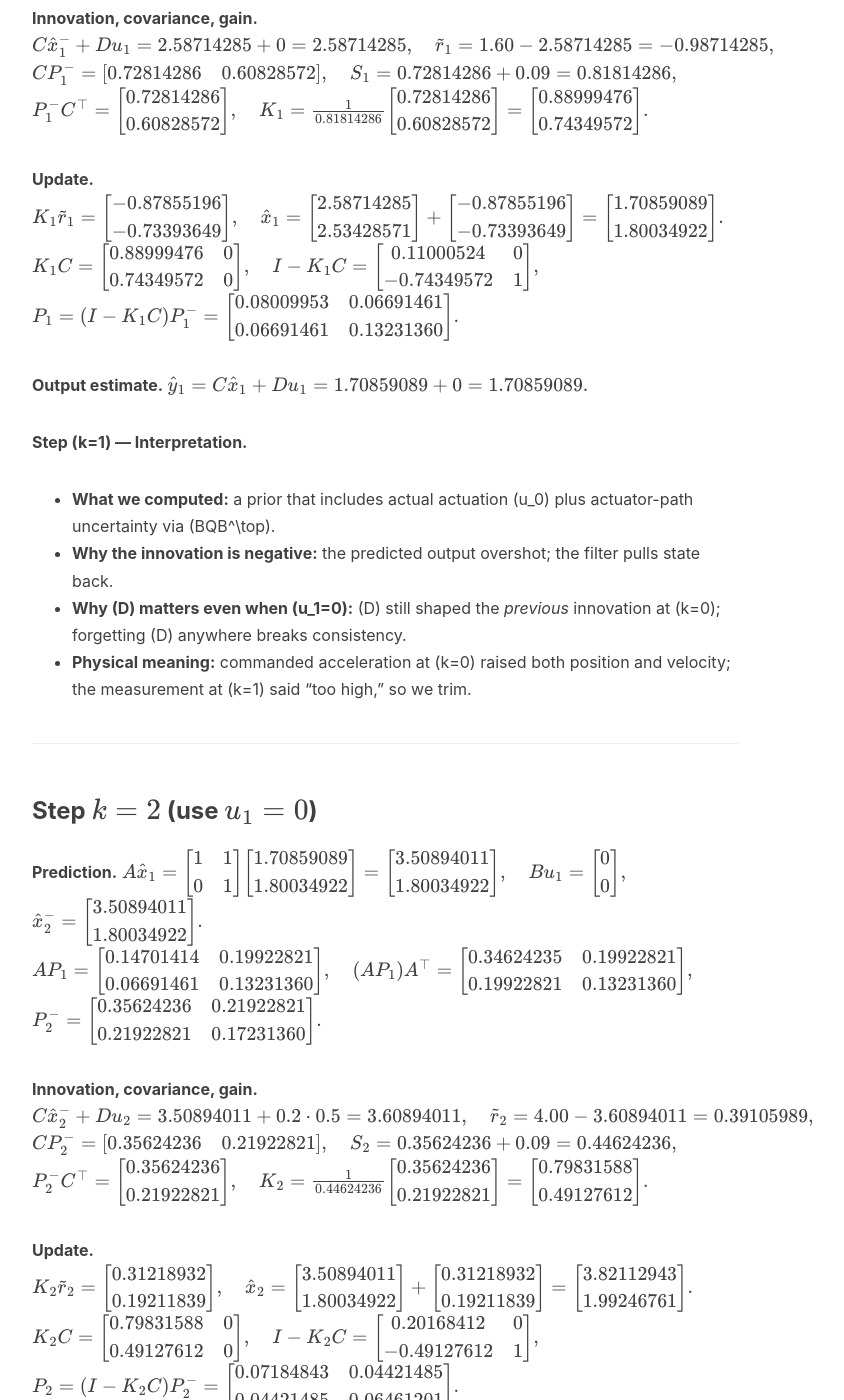
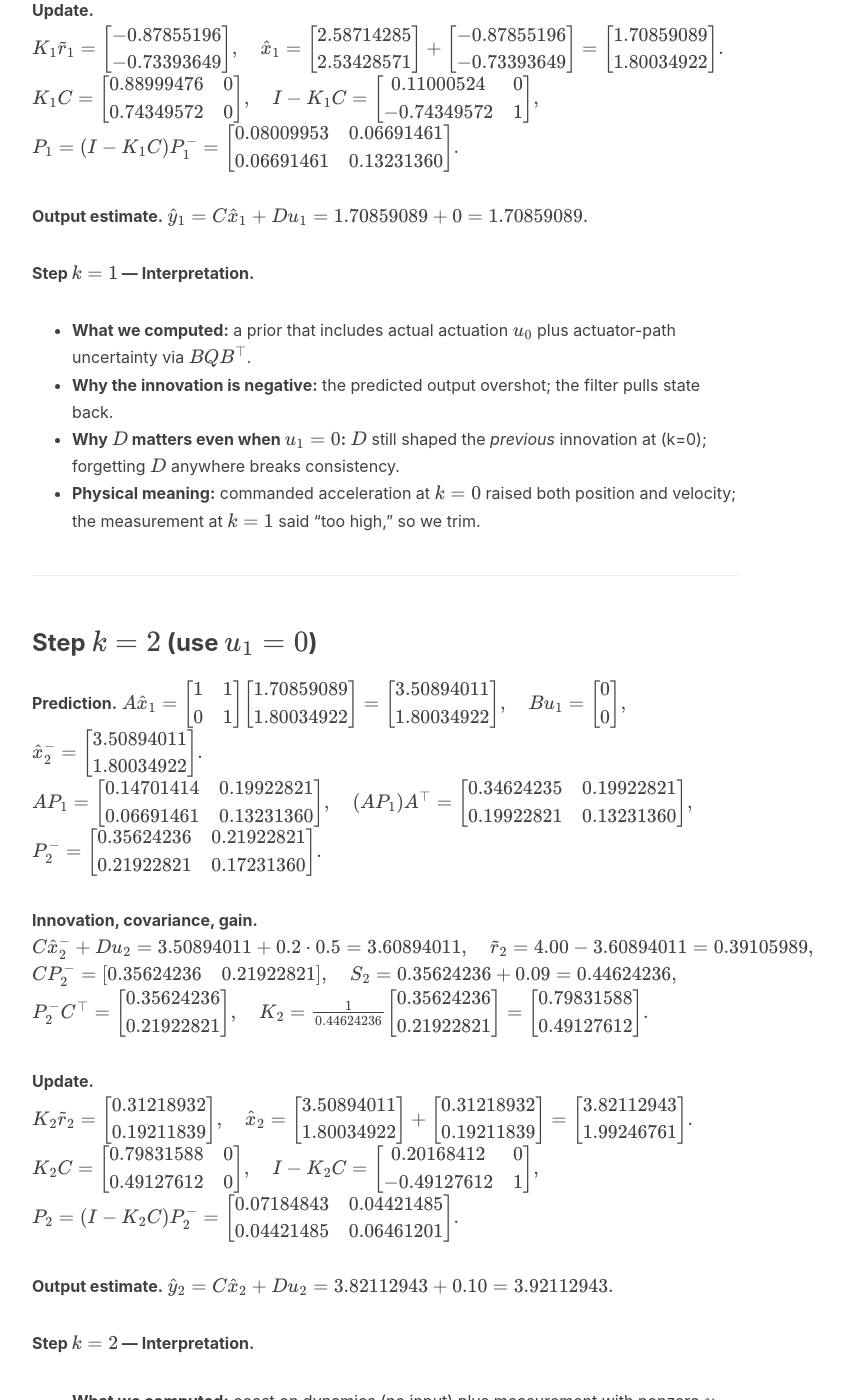
Before and after one commit to Ohara124c41/Ohara124c41.github.io, a Jekyll site: the page built from _posts/2025-09-17-KF.md, in a window 1280 px wide and 1400 px high, scrolled down 5935 px. Shown: the whole window, without its empty margins (233-1077 px from the left). Built offline with Jekyll 4.4.1, drawn with Linux system fonts in a browser that asks for light colours; nearby versions of some CDN libraries; comment, search, counter and statistics services are not loaded; some of the changed text lies outside the part shown.

Commit message:
[docs] formatted inline math

```diff
--- a/_posts/2025-09-17-KF.md
+++ b/_posts/2025-09-17-KF.md
@@ -212,10 +202,10 @@ $$
 \hat y_0=C\hat x_0+D u_0=1.05285714+0.40=1.45285714.
 $$
 
-**Step \(k=0\) — Interpretation.**
+**Step $k=0$ — Interpretation.**
 - **What we computed:** the very first prior/posterior with zero pre-input.
-- **Why it works:** the gain tilts toward position (large first component of \(K_0\)) because that’s what we measure.
-- **Why \(BQB^\top\) matters here:** even with \(u_{-1}=0\), actuator-path noise still inflates \(P^-_0\).
+- **Why it works:** the gain tilts toward position (large first component of $K_0$) because that’s what we measure.
+- **Why $BQB^\top$ matters here:** even with $u_{-1}=0$, actuator-path noise still inflates $P^-_0$.
 - **Physical meaning:** starting from rest, the first measurement pulls position and (to a lesser extent) velocity toward the observed track.
 
 ---
@@ -275,11 +265,11 @@ $$
 \hat y_1=C\hat x_1+D u_1=1.70859089+0=1.70859089.
 $$
 
-**Step \(k=1\) — Interpretation.**
-- **What we computed:** a prior that includes actual actuation \(u_0\) plus actuator-path uncertainty via \(BQB^\top\).
+**Step $k=1$ — Interpretation.**
+- **What we computed:** a prior that includes actual actuation $u_0$ plus actuator-path uncertainty via $BQB^\top$.
 - **Why the innovation is negative:** the predicted output overshot; the filter pulls state back.
-- **Why \(D\) matters even when \(u_1=0\):** \(D\) still shaped the *previous* innovation at \(k=0\); forgetting \(D\) anywhere breaks consistency.
-- **Physical meaning:** commanded acceleration at \(k=0\) raised both position and velocity; the measurement at \(k=1\) said “too high,” so we trim.
+- **Why $D$ matters even when $u_1=0$:** $D$ still shaped the *previous* innovation at \(k=0\); forgetting $D$ anywhere breaks consistency.
+- **Physical meaning:** commanded acceleration at $k=0$ raised both position and velocity; the measurement at $k=1$ said “too high,” so we trim.
 
 ---
 
@@ -338,11 +328,11 @@ $$
 \hat y_2=C\hat x_2+D u_2=3.82112943+0.10=3.92112943.
 $$
 
-**Step \(k=2\) — Interpretation.**
-- **What we computed:** coast on dynamics (no input) plus measurement with nonzero \(u_2\) feedthrough in the sensor path.
+**Step $k=2$ — Interpretation.**
+- **What we computed:** coast on dynamics (no input) plus measurement with nonzero $u_2$ feedthrough in the sensor path.
 - **Why the innovation is positive:** predicted output too low; the update nudges both position and velocity upward.
 - **Why the covariances shrink:** repeated measurements reduce uncertainty in the measured subspace.
-- **Physical meaning:** with no new thrust, position advances by carried velocity; the sensor’s small direct input term (\(D u_2\)) still tweaks what we expect to read.
+- **Physical meaning:** with no new thrust, position advances by carried velocity; the sensor’s small direct input term ($D u_2$) still tweaks what we expect to read.
 
 ---
 
```
Also changed, not shown: other parts of _posts/2025-09-17-KF.md (+5 -15 lines).
